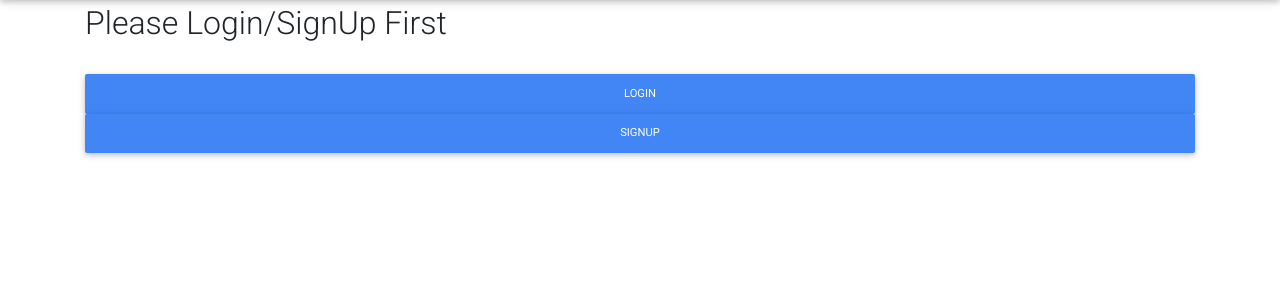
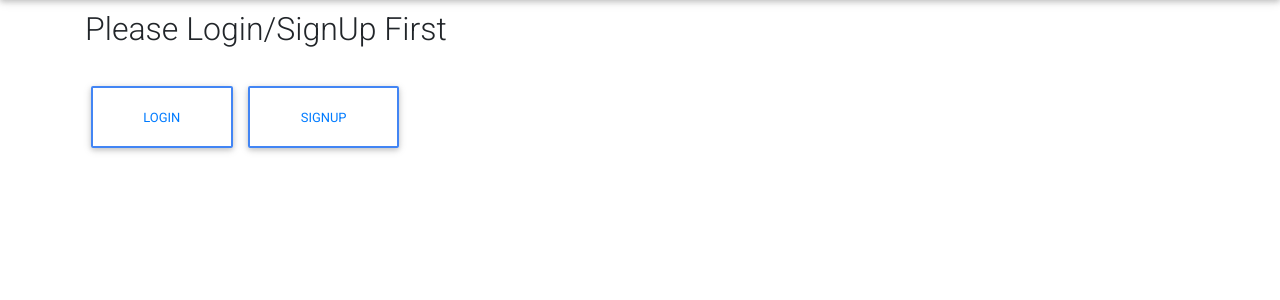
Before and after one commit to spreet6999/UserProfileApp, a Django app: page / in a window 1280 px wide. Shown: the part 56-356 px from the top of the page. Run offline with Django 3.2, Linux system fonts and the light colour scheme; some libraries are stand-ins or nearby versions.

Commit message:
Second Commit

```diff
--- a/User_Profile/urls.py
+++ b/User_Profile/urls.py
@@ -14,9 +14,10 @@ Including another URLconf
     2. Add a URL to urlpatterns:  path('blog/', include('blog.urls'))
 """
 from django.contrib import admin
+from django.urls import path, include
 from django.conf import settings
 from django.conf.urls.static import static
-from django.urls import path, include
+
 
 urlpatterns = [
     path('admin/', admin.site.urls),
--- a/Users/templates/Users/profile.html
+++ b/Users/templates/Users/profile.html
@@ -6,11 +6,10 @@
         {% comment %} Show Profile of Logged User {% endcomment %}
         <h1>You have successfully Logged In!</h1>
     {% else %}
-        <h2>Please Login/SignUp First</h2>
+        <h2 style="margin-top: 10px;">Please Login/SignUp First</h2>
         <br>
-        <button class="btn btn-block btn-primary btn-md" href="{% url 'Users:login' %}">Login</button>
-        <button class="btn btn-block btn-primary btn-md" href="{% url 'Users:signup' %}">SignUp</button>
-
+        <button type="button" class="btn btn-outline-primary waves-effect"><a class="nav-link" href="{% url 'Users:login' %}">Login</a></button>
+        <button type="button" class="btn btn-outline-primary waves-effect"><a class="nav-link" href="{% url 'Users:signup' %}">SignUp</a></button>
     {% endif %}
 
 {% endblock %}
```
